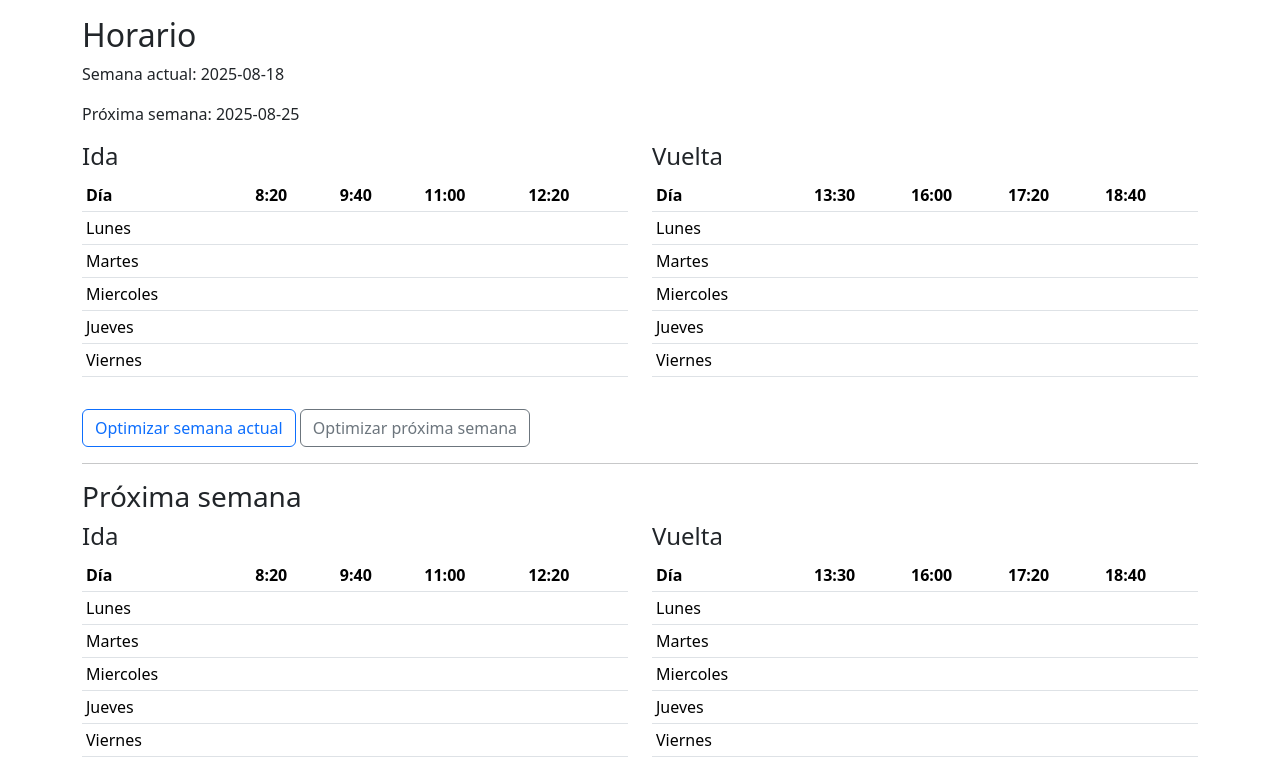
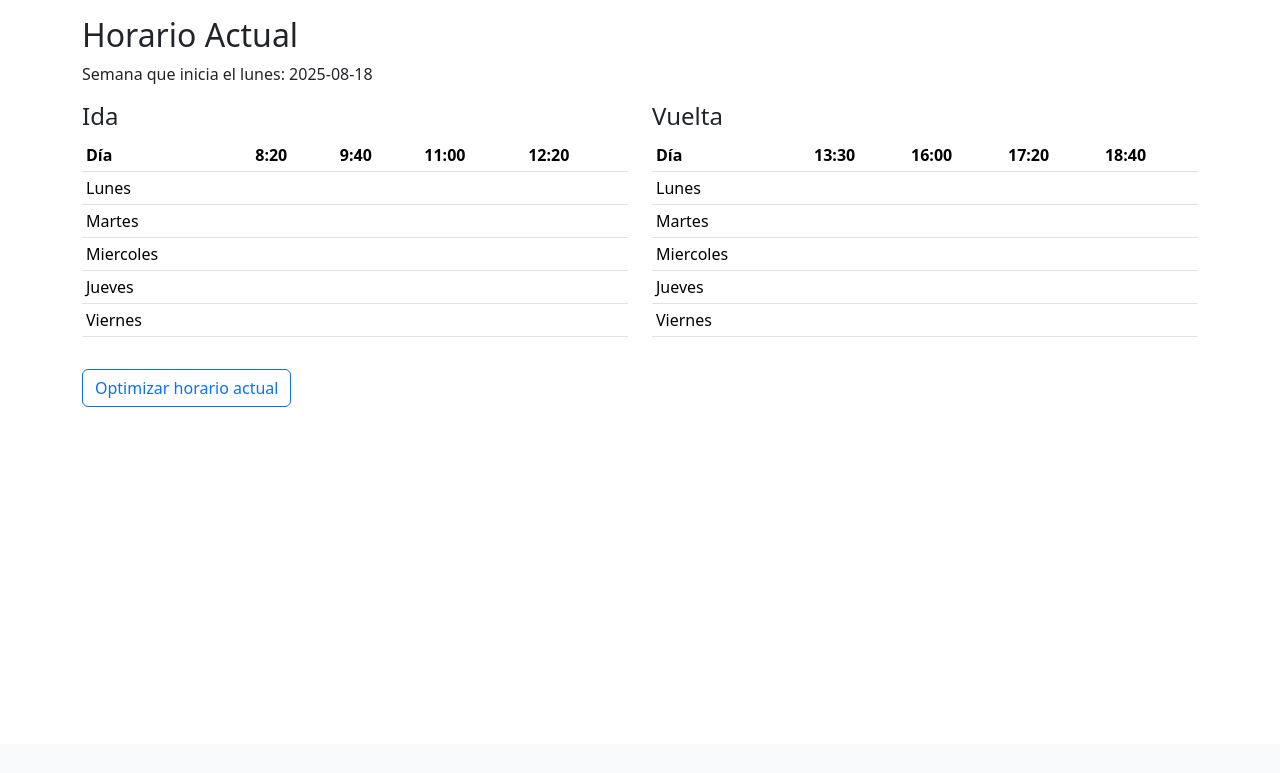
Before and after one commit to jpablopenac/CarpoolPA, a Flask app: page / in a window 1280 px wide. Shown: the part 56-829 px from the top of the page. After the commit the page ends 463 px from the top, so only its background shows below. Run offline with Flask 3, Linux system fonts and the light colour scheme; a user stored in the database is signed in; tables that the repository leaves empty hold one stand-in row (values such as "Sample post").

Commit message:
Version 3

```diff
--- a/app/main.py
+++ b/app/main.py
@@ -20,11 +20,9 @@
 @bp.route("/")
 @login_required
 def index():
-    # Show current week and next week grids
+    # Horario Actual (solo semana actual)
     cur_mon = monday_of_week(date.today())
-    next_mon = next_week_monday(date.today())
     cur_week = get_or_create_week(cur_mon)
-    next_week = get_or_create_week(next_mon)
     # Build assignment grids for all users
     def build_grid(week_id: int):
         grid_ida = {d: {s: [] for s in IDA_SLOTS} for d in DAYS}
@@ -41,8 +39,7 @@
                 grid_vuelta[p.day][p.assigned_vuelta_slot].append(label)
         return grid_ida, grid_vuelta
 
-    grid_cur_ida, grid_cur_vuelta = build_grid(cur_week.id)
-    grid_next_ida, grid_next_vuelta = build_grid(next_week.id)
+    grid_ida, grid_vuelta = build_grid(cur_week.id)
 
     return render_template(
         "index.html",
@@ -50,11 +47,8 @@
         ida=IDA_SLOTS,
         vuelta=VUELTA_SLOTS,
         cur_week=cur_week,
-        next_week=next_week,
-        grid_cur_ida=grid_cur_ida,
-        grid_cur_vuelta=grid_cur_vuelta,
-        grid_next_ida=grid_next_ida,
-        grid_next_vuelta=grid_next_vuelta,
+        grid_ida=grid_ida,
+        grid_vuelta=grid_vuelta,
     )
 
 
@@ -102,18 +96,14 @@
     return render_template("usuario.html", days=DAYS, ida=IDA_SLOTS, vuelta=VUELTA_SLOTS, prefs=prefs)
 
 
-@bp.route("/optimize/<when>")
+@bp.route("/optimize")
 @login_required
-def optimize_when(when: str):
+def optimize_when():
     if not current_user.is_admin:
         flash("Solo admin", "danger")
         return redirect(url_for("main.index"))
 
-    if when not in ("current", "next"):
-        flash("Parámetro inválido", "warning")
-        return redirect(url_for("main.index"))
-
-    mon = monday_of_week(date.today()) if when == "current" else next_week_monday(date.today())
+    mon = monday_of_week(date.today())
     week = get_or_create_week(mon)
 
     usuarios = build_usuarios_from_db(week.id)
--- a/app/templates/admin_edit_user.html
+++ b/app/templates/admin_edit_user.html
@@ -1,6 +1,6 @@
 {% extends 'base.html' %}
 {% block content %}
-<h2>Editar usuario: {{ user.name }} ({{ when }})</h2>
+<h2>Editar usuario: {{ user.name }}</h2>
 <form method="post">
   <div class="form-check form-switch mb-3">
     <input class="form-check-input" type="checkbox" id="global_volunteer" name="global_volunteer" {% if user.volunteer_second_day %}checked{% endif %}>
--- a/app/templates/base.html
+++ b/app/templates/base.html
@@ -9,7 +9,7 @@
 <body>
 <nav class="navbar navbar-expand-lg bg-light mb-3">
   <div class="container-fluid">
-    <a class="navbar-brand" href="/">Carpool</a>
+  <a class="navbar-brand" href="/">Carpool</a>
     <div class="d-flex">
       {% if current_user.is_authenticated and current_user.is_admin %}
       <a class="btn btn-outline-primary me-2" href="/admin/">Admin</a>
--- a/app/templates/index.html
+++ b/app/templates/index.html
@@ -1,8 +1,7 @@
 {% extends 'base.html' %}
 {% block content %}
-<h2>Horario</h2>
-<p>Semana actual: {{ cur_week.start_date }}</p>
-<p>Próxima semana: {{ next_week.start_date }}</p>
+<h2>Horario Actual</h2>
+<p>Semana que inicia el lunes: {{ cur_week.start_date }}</p>
 
 <div class="row">
   <div class="col-12 col-lg-6">
@@ -15,7 +14,7 @@
             <td>{{ d|capitalize }}</td>
             {% for s in ida %}
               <td>
-                {% for label in grid_cur_ida[d][s] %}
+                {% for label in grid_ida[d][s] %}
                   <div>{{ label }}</div>
                 {% endfor %}
               </td>
@@ -35,7 +34,7 @@
             <td>{{ d|capitalize }}</td>
             {% for s in vuelta %}
               <td>
-                {% for label in grid_cur_vuelta[d][s] %}
+                {% for label in grid_vuelta[d][s] %}
                   <div>{{ label }}</div>
                 {% endfor %}
               </td>
@@ -49,53 +48,7 @@
 
 {% if current_user.is_admin %}
   <div class="mt-3">
-    <a class="btn btn-outline-primary" href="/optimize/current">Optimizar semana actual</a>
-    <a class="btn btn-outline-secondary" href="/optimize/next">Optimizar próxima semana</a>
+    <a class="btn btn-outline-primary" href="/optimize">Optimizar horario actual</a>
   </div>
 {% endif %}
-
-<hr>
-<h3>Próxima semana</h3>
-<div class="row">
-  <div class="col-12 col-lg-6">
-    <h4>Ida</h4>
-    <table class="table table-sm">
-      <thead><tr><th>Día</th>{% for s in ida %}<th>{{ s }}</th>{% endfor %}</tr></thead>
-      <tbody>
-        {% for d in days %}
-          <tr>
-            <td>{{ d|capitalize }}</td>
-            {% for s in ida %}
-              <td>
-                {% for label in grid_next_ida[d][s] %}
-                  <div>{{ label }}</div>
-                {% endfor %}
-              </td>
-            {% endfor %}
-          </tr>
-        {% endfor %}
-      </tbody>
-    </table>
-  </div>
-  <div class="col-12 col-lg-6">
-    <h4>Vuelta</h4>
-    <table class="table table-sm">
-      <thead><tr><th>Día</th>{% for s in vuelta %}<th>{{ s }}</th>{% endfor %}</tr></thead>
-      <tbody>
-        {% for d in days %}
-          <tr>
-            <td>{{ d|capitalize }}</td>
-            {% for s in vuelta %}
-              <td>
-                {% for label in grid_next_vuelta[d][s] %}
-                  <div>{{ label }}</div>
-                {% endfor %}
-              </td>
-            {% endfor %}
-          </tr>
-        {% endfor %}
-      </tbody>
-    </table>
-  </div>
-  </div>
 {% endblock %}
--- a/scheduler.py
+++ b/scheduler.py
@@ -9,7 +9,7 @@
 
 with app.app_context():
     today = date.today()
-    mon = today - timedelta(days=today.weekday()) + timedelta(days=7)  # next week Monday
+    mon = today - timedelta(days=today.weekday())  # semana actual
     week = get_or_create_week(mon)
 
     usuarios = build_usuarios_from_db(week.id)
@@ -22,8 +22,8 @@
         if s1 == "Optimal" and s2 == "Optimal":
             pasajeros = fill_pasajeros(y, x)
             persist_assignments(week.id, y, x, pasajeros)
-            print("OK: optimization done for next week", mon)
+            print("OK: optimization done for current week", mon)
         else:
             print("Optimization not optimal, skipping persist")
     else:
-        print("No users/preferences for next week", mon)
+        print("No users/preferences for current week", mon)
```
Also changed, not shown: app/admin.py (+5 -7 lines), app/templates/admin_dashboard.html (+2 -14 lines), scripts/make_first_admin.py (added, +13 -0 lines).
